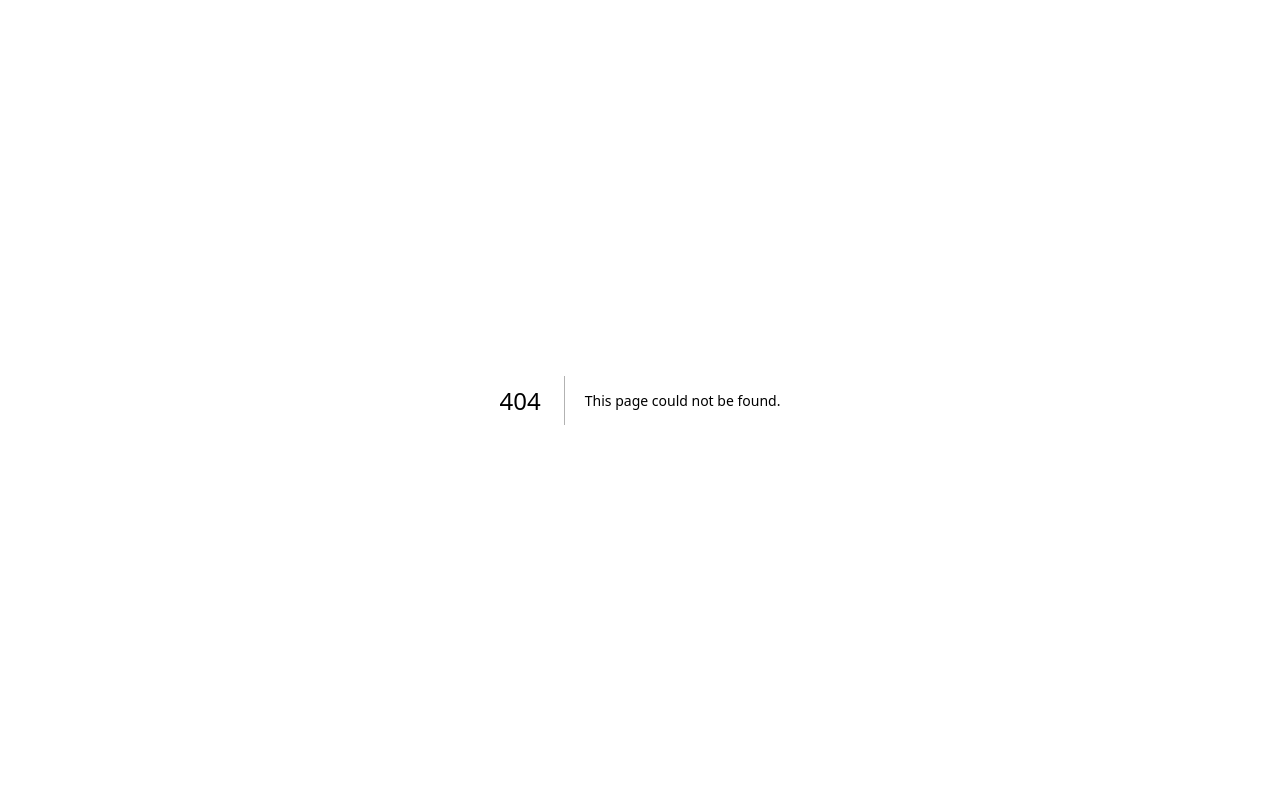
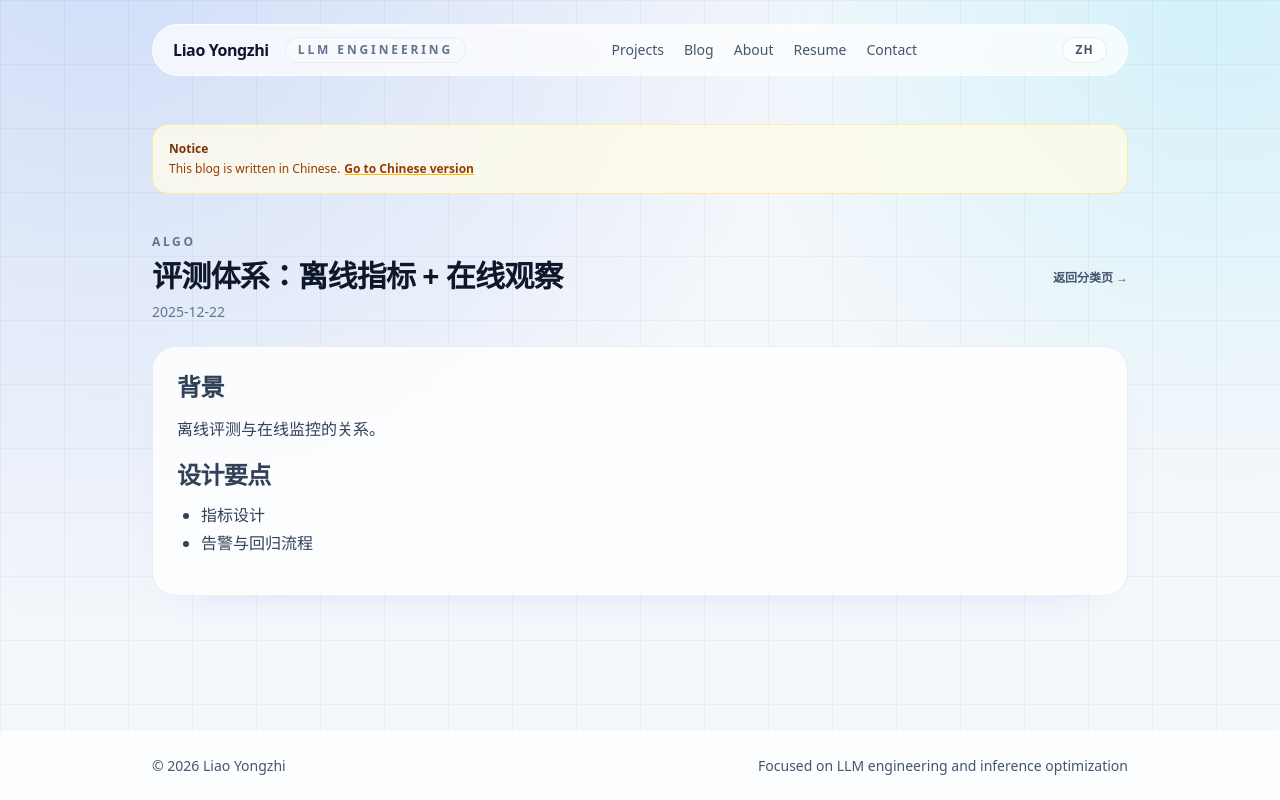
Before and after one commit to liaoyongzhi1010/website-lyz, a Next.js app: page /en/blog/algo/evaluation-system in a window 1280 px wide. Before the commit this address had no page. Built offline with nearby package versions, Linux system fonts and the light colour scheme.

Commit message:
feat: add blog post detail pages

```diff
--- /dev/null
+++ b/src/app/(site)/[lang]/blog/[category]/[slug]/page.tsx
@@ -0,0 +1,70 @@
+import Link from "next/link";
+import { notFound } from "next/navigation";
+import { compileMDX } from "next-mdx-remote/rsc";
+import { useMDXComponents } from "@/mdx-components";
+import { categories, getAllPosts, getPostBySlug, type Category } from "@/lib/blog";
+
+export const dynamicParams = false;
+
+export async function generateStaticParams() {
+  const posts = await getAllPosts();
+  return posts.flatMap((post) => [
+    { lang: "zh", category: post.category, slug: post.slug },
+    { lang: "en", category: post.category, slug: post.slug },
+  ]);
+}
+
+export default async function BlogPostPage({
+  params,
+}: {
+  params: Promise<{ lang?: string; category?: string; slug?: string }>;
+}) {
+  const resolvedParams = await params;
+  const lang =
+    resolvedParams?.lang === "en" || resolvedParams?.lang === "zh"
+      ? resolvedParams.lang
+      : "zh";
+  const category = resolvedParams?.category as Category | undefined;
+  const slug = resolvedParams?.slug;
+
+  if (!category || !slug || !categories.includes(category)) {
+    notFound();
+  }
+
+  let post;
+  try {
+    post = await getPostBySlug(category, slug);
+  } catch {
+    notFound();
+  }
+
+  const { content } = await compileMDX({
+    source: post.content,
+    components: useMDXComponents({}),
+  });
+
+  return (
+    <article className="flex flex-col gap-6">
+      <div className="flex flex-wrap items-center justify-between gap-3">
+        <div>
+          <p className="text-xs font-semibold uppercase tracking-[0.22em] text-slate-500">
+            {category.toUpperCase()}
+          </p>
+          <h1 className="mt-2 text-3xl font-semibold tracking-tight text-slate-900">
+            {post.meta.title}
+          </h1>
+          <p className="mt-2 text-sm text-slate-500">{post.meta.date}</p>
+        </div>
+        <Link
+          href={`/${lang}/blog/${category}`}
+          className="text-xs font-semibold text-slate-600 hover:text-slate-800"
+        >
+          返回分类页 →
+        </Link>
+      </div>
+      <div className="rounded-3xl border border-slate-200/70 bg-white/80 p-6 shadow-[0_18px_45px_-40px_rgba(37,99,235,0.35)]">
+        <div className="text-slate-700">{content}</div>
+      </div>
+    </article>
+  );
+}
```
